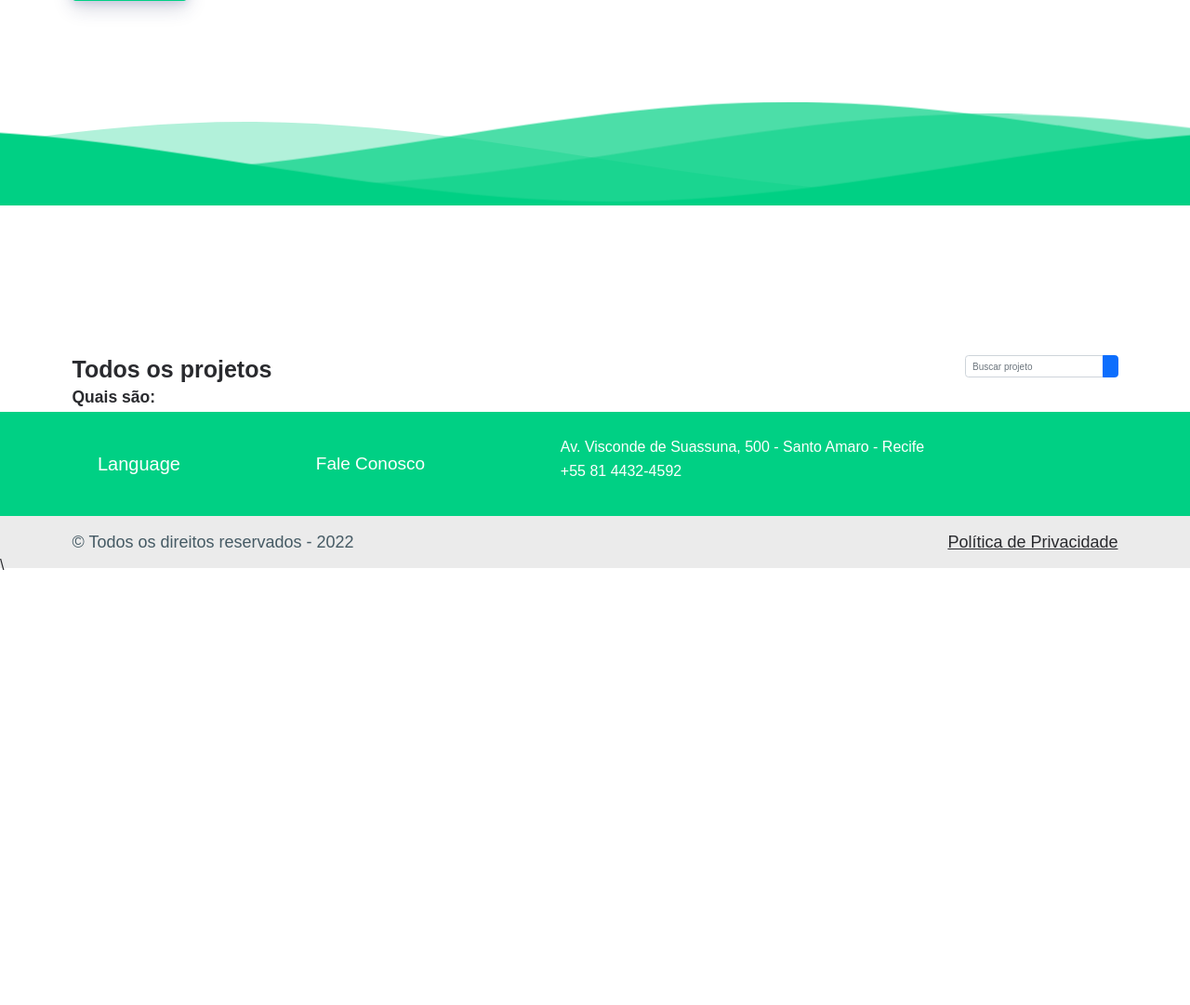
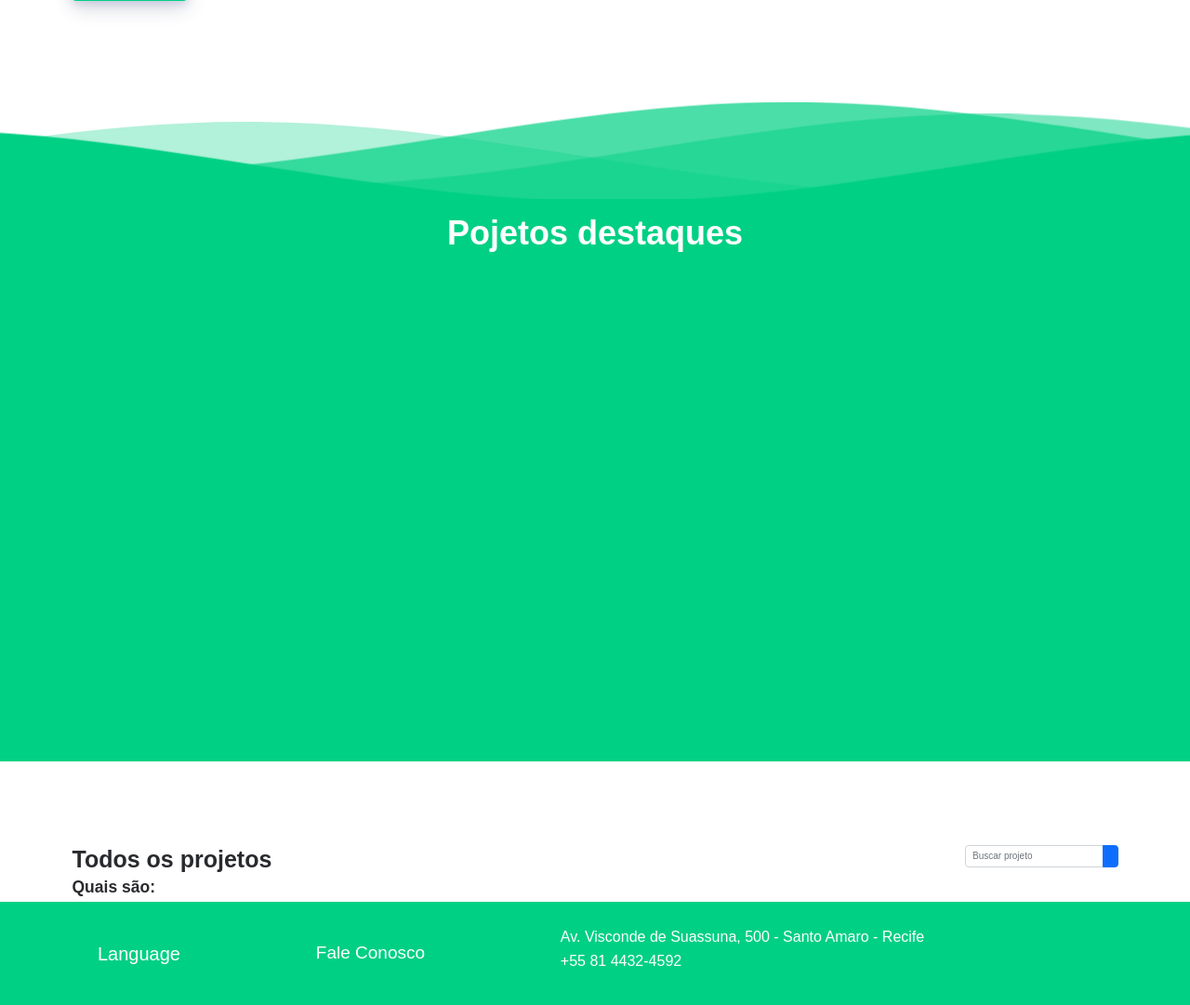
Before and after one commit to rafaelluiis2315/Projeto_Senac, a Django app: page / in a window 1280 px wide. Shown: the part 934-2015 px from the top of the page at 93% size. Before the commit the page ends 1547 px from the top, so only its background shows below. Run offline with Django 4.2, Linux system fonts and the light colour scheme; data that the repository does not hold is empty; some libraries are stand-ins or nearby versions; some web fonts are replaced.

Commit message:
ajuste na classe "destaque"

```diff
--- a/SENAC_PI/static/css/home.css
+++ b/SENAC_PI/static/css/home.css
@@ -124,3 +124,8 @@ main {
 .card-icon {
     border-radius: 7px;
 }
+
+.destaque {
+    background-color: var(--verde-principal);
+    height: 60.5rem;
+}
--- a/SENAC_PI/templates/base.html
+++ b/SENAC_PI/templates/base.html
@@ -83,7 +83,7 @@
             </svg>
         </div><!--wave end-->
 
-        <div class="destaque ">
+        <div class="destaque">
             {% block conteudoDestaque %}
 
             {% endblock conteudoDestaque %}
```
